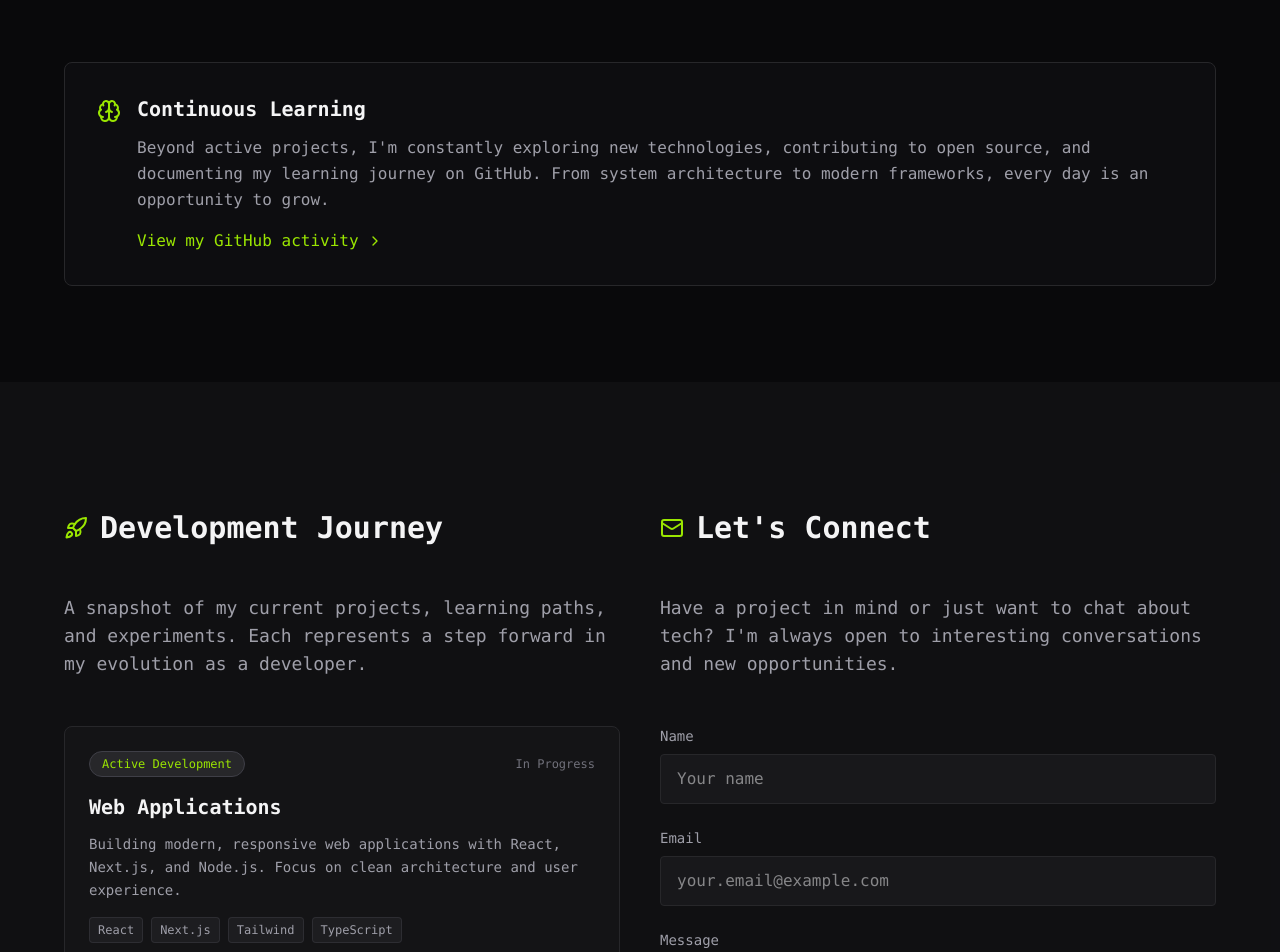
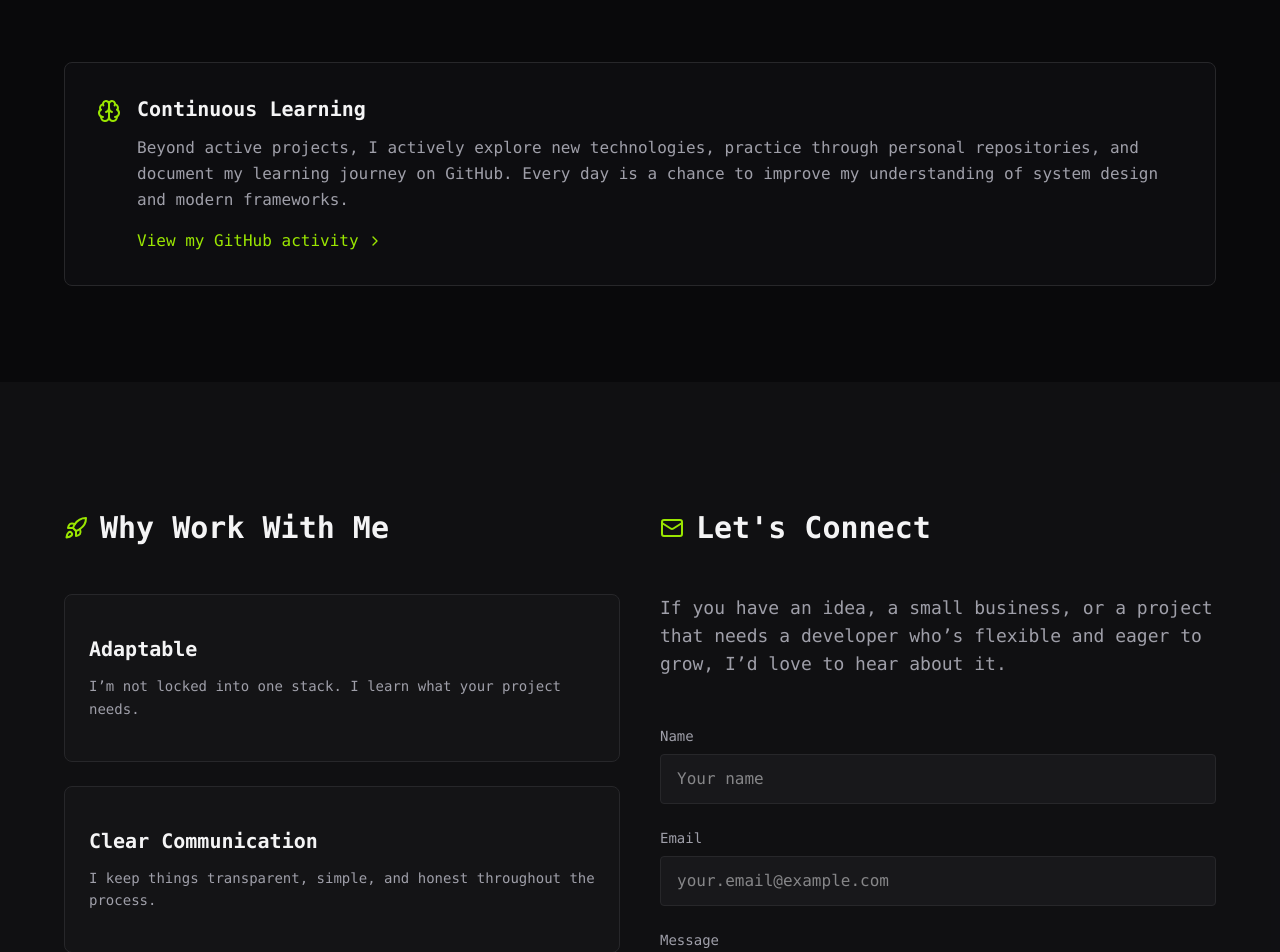
Before and after one commit to StenixDev/stenix.dev, a React (Vite) app: page / in a window 1280 px wide. Shown: the part 1560-2512 px from the top of the page. Built offline with nearby package versions, Linux system fonts and the light colour scheme.

Commit message:
[sdev] - update contact and content

```diff
--- a/src/App.tsx
+++ b/src/App.tsx
@@ -88,10 +88,10 @@ function App() {
                   Continuous Learning
                 </h3>
                 <p className='text-zinc-400 leading-relaxed mb-4'>
-                  Beyond active projects, I'm constantly exploring new
-                  technologies, contributing to open source, and documenting my
-                  learning journey on GitHub. From system architecture to modern
-                  frameworks, every day is an opportunity to grow.
+                  Beyond active projects, I actively explore new technologies,
+                  practice through personal repositories, and document my
+                  learning journey on GitHub. Every day is a chance to improve
+                  my understanding of system design and modern frameworks.
                 </p>
                 <a
                   href='https://github.com/StenixDev'
--- a/src/components/Contact.tsx
+++ b/src/components/Contact.tsx
@@ -4,26 +4,26 @@ import { Rocket } from 'lucide-react';
 
 const projects = [
   {
-    type: 'Active Development',
-    title: 'Web Applications',
+    type: 'Adaptable',
+    title: 'Adaptable',
     description:
-      'Building modern, responsive web applications with React, Next.js, and Node.js. Focus on clean architecture and user experience.',
+      'I’m not locked into one stack. I learn what your project needs.',
     tech: ['React', 'Next.js', 'Tailwind', 'TypeScript'],
     status: 'In Progress',
   },
   {
-    type: 'Learning',
-    title: 'System Architecture',
+    type: 'Clear Communication',
+    title: 'Clear Communication',
     description:
-      'Exploring microservices, cloud infrastructure, and scalable system design patterns.',
+      'I keep things transparent, simple, and honest throughout the process.',
     tech: ['AWS', 'Docker', 'Kubernetes', 'CI/CD'],
     status: 'Ongoing',
   },
   {
-    type: 'Experiment',
-    title: 'AI Integration',
+    type: 'Long-Term Mindset',
+    title: 'Long-Term Mindset',
     description:
-      'Experimenting with AI APIs and machine learning models to enhance web applications.',
+      'I care about building relationships and growing with your project over time.',
     tech: ['OpenAI', 'Python', 'TensorFlow', 'FastAPI'],
     status: 'Research',
   },
@@ -56,43 +56,22 @@ function Contact() {
           <div className='flex-1'>
             <div className='flex items-center gap-3 mb-12'>
               <Rocket className='w-6 h-6 text-lime-400' />
-              <h2 className='text-3xl font-bold'>Development Journey</h2>
+              <h2 className='text-3xl font-bold'>Why Work With Me</h2>
             </div>
-            <p className='text-zinc-400 mb-12 max-w-2xl text-lg'>
-              A snapshot of my current projects, learning paths, and
-              experiments. Each represents a step forward in my evolution as a
-              developer.
-            </p>
+
             <div className='flex flex-col gap-6'>
               {projects.map((project, i) => (
                 <div
                   key={i}
                   className='border border-zinc-800 rounded-lg p-6 hover:border-lime-400/50 transition-all group bg-zinc-900/50'
                 >
-                  <div className='flex items-center justify-between mb-4'>
-                    <span className='text-xs px-3 py-1 bg-zinc-800 rounded-full text-lime-400 border border-zinc-700'>
-                      {project.type}
-                    </span>
-                    <span className='text-xs text-zinc-500'>
-                      {project.status}
-                    </span>
-                  </div>
+                  <div className='flex items-center justify-between mb-4'></div>
                   <h3 className='text-xl font-semibold mb-3 group-hover:text-lime-400 transition-colors'>
                     {project.title}
                   </h3>
                   <p className='text-zinc-400 text-sm mb-4 leading-relaxed'>
                     {project.description}
                   </p>
-                  <div className='flex flex-wrap gap-2'>
-                    {project.tech.map((tech, j) => (
-                      <span
-                        key={j}
-                        className='text-xs px-2 py-1 bg-zinc-800/50 text-zinc-400 rounded border border-zinc-700/50'
-                      >
-                        {tech}
-                      </span>
-                    ))}
-                  </div>
                 </div>
               ))}
             </div>
@@ -103,8 +82,9 @@ function Contact() {
               <h2 className='text-3xl font-bold'>Let's Connect</h2>
             </div>
             <p className='text-zinc-400 mb-12 text-lg'>
-              Have a project in mind or just want to chat about tech? I'm always
-              open to interesting conversations and new opportunities.
+              If you have an idea, a small business, or a project that needs a
+              developer who’s flexible and eager to grow, I’d love to hear about
+              it.
             </p>
             <form onSubmit={handleSubmit} className='space-y-6'>
               <div>
--- a/src/components/Hero.tsx
+++ b/src/components/Hero.tsx
@@ -1,7 +1,6 @@
 import {
   Github,
   Linkedin,
-  Youtube,
   Facebook,
   Instagram,
   ChevronRight,
@@ -67,7 +66,7 @@ function Hero({ typeText, stephen, scrollToSection }: HeroProps) {
               icon: Linkedin,
               url: 'https://www.linkedin.com/in/stephemarkg/',
             },
-            { icon: Youtube, url: 'https://www.youtube.com/@smedia91/' },
+
             { icon: Facebook, url: 'https://www.facebook.com/stenix.dev/' },
             { icon: Instagram, url: 'https://www.instagram.com/stenix91/' },
           ].map((social, i) => (
```
